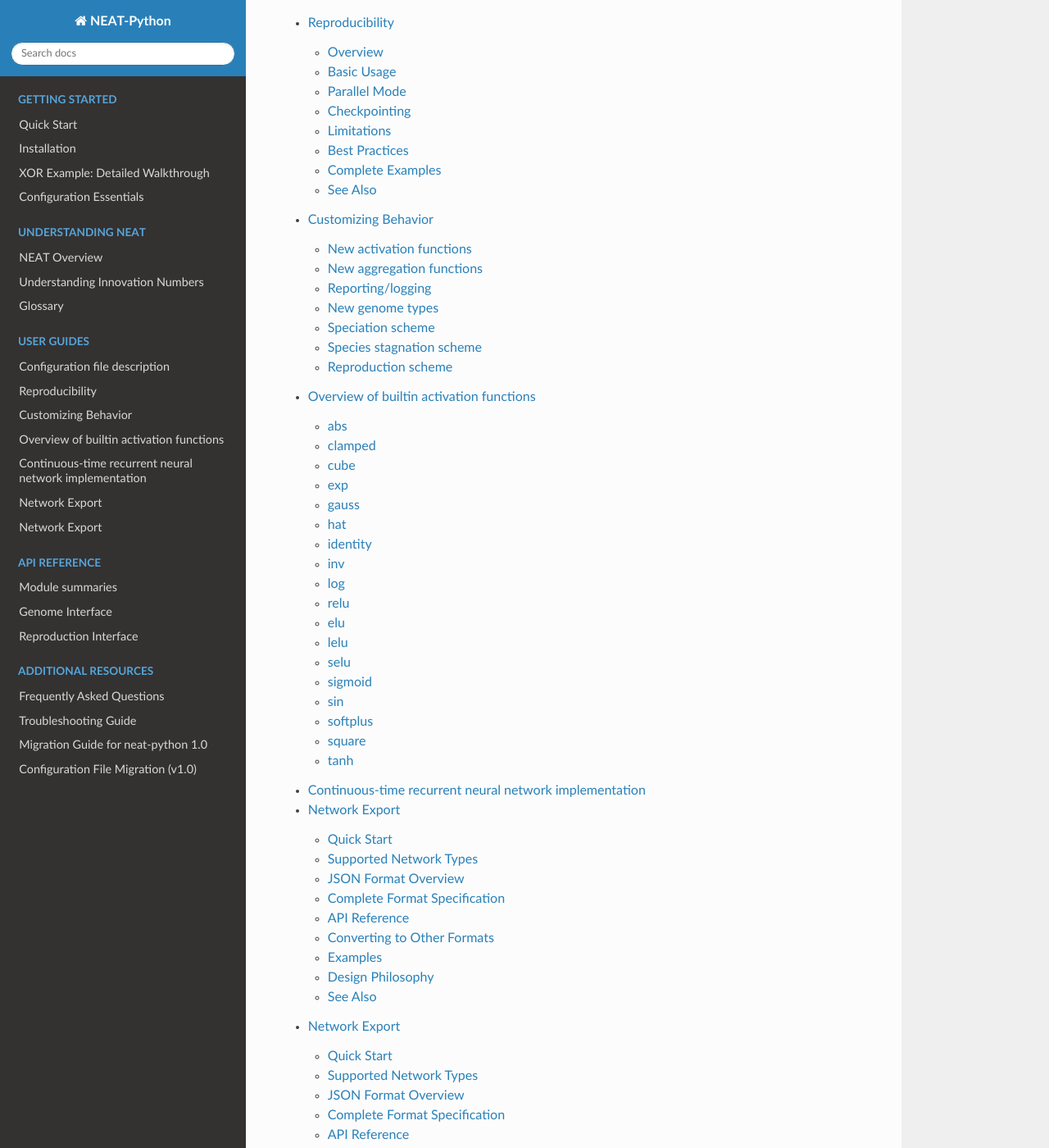
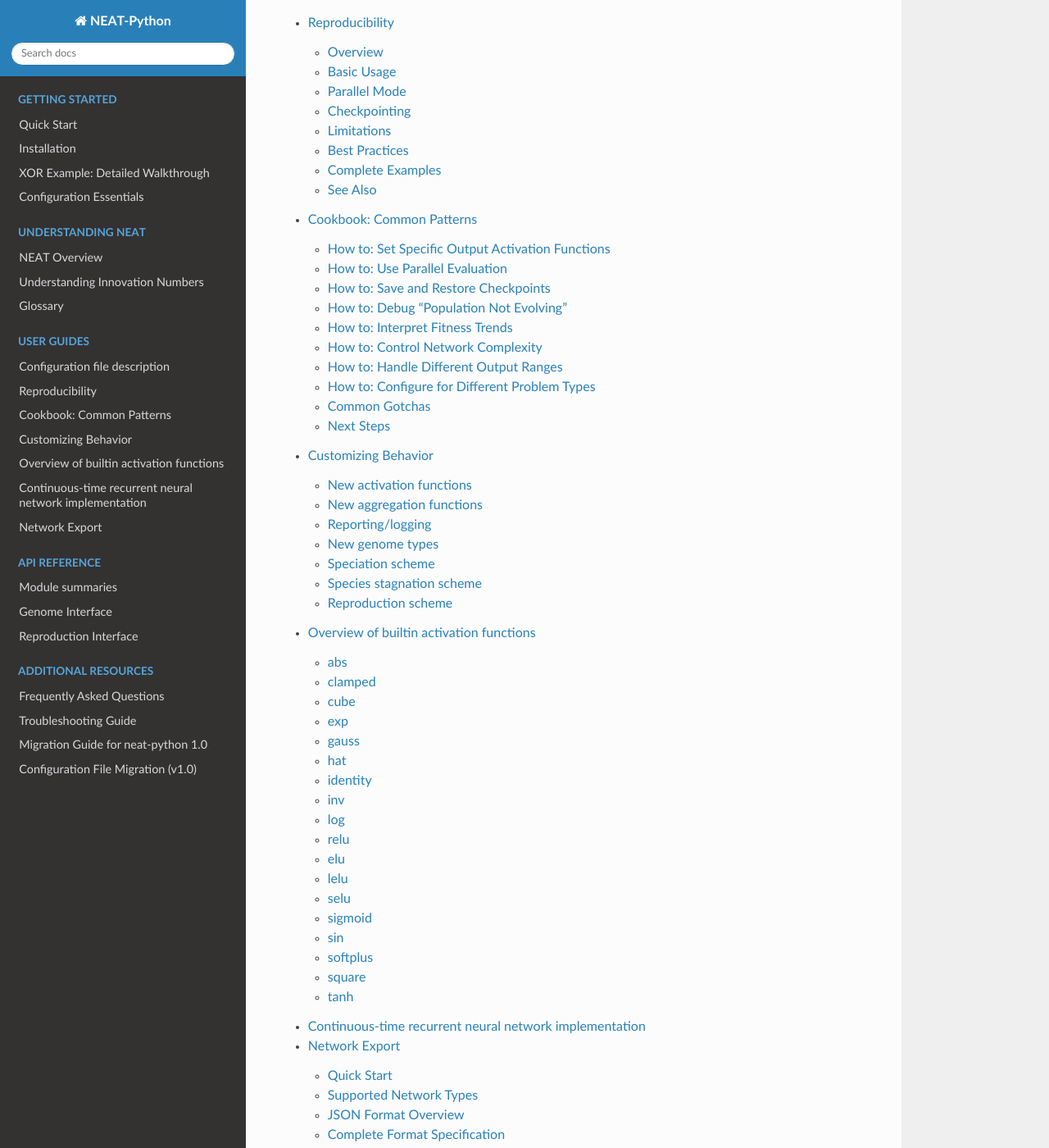
Before and after one commit to CodeReclaimers/neat-python, a Sphinx documentation site: the page built from docs/index.rst, in a window 1280 px wide and 1400 px high, scrolled down 2506 px. Shown: the whole window at 82% size. Built offline with Sphinx 7.4.7 and the Read the Docs theme 3.1.0, drawn with Linux system fonts in a browser that asks for light colours.

Commit message:
Fix minor documentation issues.

```diff
--- a/docs/config_file.rst
+++ b/docs/config_file.rst
@@ -181,7 +181,7 @@
 .. index:: DefaultGenome
 
 [DefaultSpeciesSet] section
------------------------
+---------------------------
 The ``DefaultSpeciesSet`` section specifies parameters for the builtin `DefaultSpeciesSet` class.
 This section is only necessary if you specify this class as the genome implementation when
 creating the `Config` instance; otherwise you need to include whatever configuration (if any) is
--- a/docs/index.rst
+++ b/docs/index.rst
@@ -58,10 +58,10 @@
 
    config_file
    reproducibility
+   cookbook
    customization
    activation
    ctrnn
-   network_export
    network_export
 
 .. toctree::
--- a/docs/module_summaries.rst
+++ b/docs/module_summaries.rst
@@ -491,7 +491,7 @@
       `ConfigParser.SafeConfigParser class <https://docs.python.org/2.7/library/configparser.html#ConfigParser.SafeConfigParser>`_) to gather the
       configuration parameter from the appropriate configuration file :ref:`section <configuration-file-sections-label>`. Parsing varies depending on the type.
 
-      :param str section: The section name, taken from the `__name__` attribute of the class to be configured (or ``NEAT`` for those parameters).
+      :param str section: The section name, taken from the ``__name__`` attribute of the class to be configured (or ``NEAT`` for those parameters).
       :param config_parser: The configuration parser to be used.
       :type config_parser: :datamodel:`instance <index-48>`
       :return: The configuration parameter value, in stringified form unless a list.
--- a/docs/troubleshooting.rst
+++ b/docs/troubleshooting.rst
@@ -1,5 +1,5 @@
 Troubleshooting Guide
-====================
+=====================
 
 This guide helps you diagnose and fix common problems when using NEAT-Python. Each section follows a **Symptoms → Causes → Solutions** structure.
 
```
